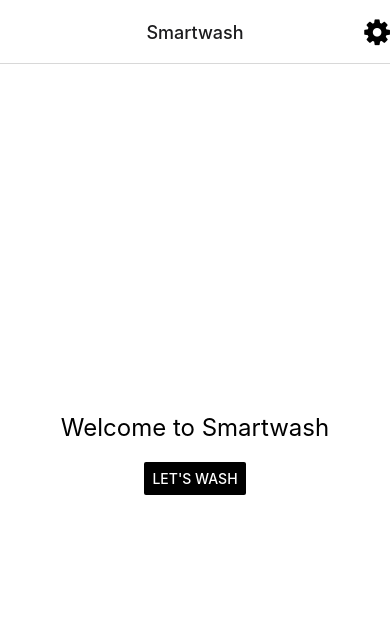
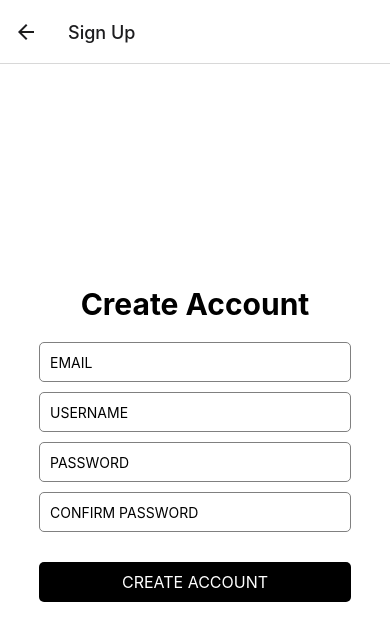
Before and after one commit to sunskywalk/Proiect-colectiv, a React Native app: screen /Signup in a window 390 px wide. Shown: the top 640 px of the page. Built offline with nearby package versions, Linux system fonts and the light colour scheme.

Commit message:
Mock-ups la login si sign up

```diff
--- a/App.js
+++ b/App.js
@@ -4,6 +4,8 @@ import { createNativeStackNavigator } from '@react-navigation/native-stack';
 import HomeScreen from './src/screens/HomeScreen';
 import SettingsScreen from './src/screens/SettingsScreen';
 import WashScreen from './src/screens/WashScreen';
+import LoginScreen from './src/screens/LoginScreen';
+import SignupScreen from './src/screens/SignupScreen';
 import AddClothesScreen from './src/screens/AddClothesScreen';
 import SelectClothesScreen from './src/screens/SelectClothesScreen';
 import { ThemeProvider } from './src/context/ThemeContext';
@@ -46,6 +48,20 @@ export default function App() {
             }}
           />
           <Stack.Screen
+            name="Login"
+            component={LoginScreen}
+            options={{
+              title: 'Login',
+            }}
+          />
+          <Stack.Screen
+            name="Signup"
+            component={SignupScreen}
+            options={{
+              title: 'Sign Up'
+            }}
+          />
+          <Stack.Screen
             name="AddClothes"
             component={AddClothesScreen}
             options={{
--- a/package.json
+++ b/package.json
@@ -9,12 +9,12 @@
     "web": "expo start --web"
   },
   "dependencies": {
-    "@expo/metro-runtime": "~3.1.3",
+    "@expo/metro-runtime": "~3.2.1",
     "@react-native-async-storage/async-storage": "^1.23.1",
     "@react-native-picker/picker": "^2.7.5",
     "@react-navigation/native": "^6.1.17",
     "@react-navigation/native-stack": "^6.9.26",
-    "expo": "^51.0.0",
+    "expo": "~51.0.7",
     "expo-status-bar": "~1.12.1",
     "i18next": "^23.11.3",
     "i18next-browser-languagedetector": "^7.2.1",
@@ -25,7 +25,7 @@
     "react-native": "^0.74.1",
     "react-native-dropdown-picker": "^5.4.6",
     "react-native-gesture-handler": "~2.16.1",
-    "react-native-reanimated": "^3.10.0",
+    "react-native-reanimated": "~3.10.1",
     "react-native-vector-icons": "^10.0.3",
     "react-native-web": "~0.19.6"
   },
--- a/src/screens/HomeScreen.js
+++ b/src/screens/HomeScreen.js
@@ -1,4 +1,3 @@
-// HomeScreen.js
 import React, { useContext } from 'react';
 import { View, Button, StyleSheet, Text } from 'react-native';
 import ThemeContext from '../context/ThemeContext';
@@ -7,13 +6,24 @@ export default function HomeScreen({ navigation }) {
   const { themeValue } = useContext(ThemeContext);
   const styles = getDynamicStyles(themeValue);
 
+  const handleLoginPress = () => {
+    navigation.navigate('Login');
+  };
+
   return (
     <View style={styles.container}>
       <Text style={styles.title}>Welcome to Smartwash</Text>
       <Button
         title="LET'S WASH"
         onPress={() => navigation.navigate('Wash')}
-        color={styles.button.backgroundColor}  // Use dynamic styles for button color
+        color={styles.button.backgroundColor}
+      />
+      {/* Add space between buttons */}
+      <View style={styles.buttonSpace} />
+      <Button
+        title="LOGIN"
+        onPress={handleLoginPress}
+        color={styles.button.backgroundColor}
       />
     </View>
   );
@@ -33,8 +43,12 @@ function getDynamicStyles(themeValue) {
       marginBottom: 20,
     },
     button: {
-      backgroundColor: themeValue === 'dark' ? '#fff' : '#000', // Invert button background color
-      color: themeValue === 'dark' ? '#000' : '#fff', // Invert text color
-    }
+      backgroundColor: themeValue === 'dark' ? '#fff' : '#000',
+      color: themeValue === 'dark' ? '#000' : '#fff',
+    },
+    // Define styles for the space between buttons
+    buttonSpace: {
+      marginVertical: 10, // Adjust as needed
+    },
   });
 }
--- /dev/null
+++ b/src/screens/LoginScreen.js
@@ -0,0 +1,97 @@
+import React from 'react';
+import { SafeAreaView, StyleSheet, Text, TextInput, View, Pressable } from 'react-native';
+
+export default function LoginForm({ navigation }) {
+    const handleSignUp = () => {
+        // Navigate to SignupScreen.js
+        navigation.navigate('Signup');
+    };
+
+    return (
+        <SafeAreaView style={styles.container}>
+            <Text style={styles.title}>Login</Text>
+            <View style={styles.inputView}>
+                <TextInput
+                    style={styles.input}
+                    placeholder='EMAIL OR USERNAME'
+                    autoCorrect={false}
+                    autoCapitalize='none'
+                />
+                <TextInput
+                    style={styles.input}
+                    placeholder='PASSWORD'
+                    secureTextEntry
+                    autoCorrect={false}
+                    autoCapitalize='none'
+                />
+            </View>
+            <Pressable onPress={() => alert('Forgot Password?')}>
+                <Text style={styles.forgetText}>Forgot Password?</Text>
+            </Pressable>
+            <View style={styles.buttonView}>
+                <Pressable style={styles.button} onPress={() => alert('Login Successful!')}>
+                    <Text style={styles.buttonText}>LOGIN</Text>
+                </Pressable>
+            </View>
+            <Text style={styles.footerText}>
+                Don't Have an Account?
+                <Pressable onPress={handleSignUp}>
+                    <Text style={styles.signup}> Sign Up</Text>
+                </Pressable>
+            </Text>
+        </SafeAreaView>
+    );
+}
+
+const styles = StyleSheet.create({
+    container: {
+        flex: 1,
+        justifyContent: 'center',
+        alignItems: 'center',
+        backgroundColor: '#fff',
+    },
+    title: {
+        fontSize: 30,
+        fontWeight: 'bold',
+        marginBottom: 20,
+    },
+    inputView: {
+        width: '80%',
+        marginBottom: 20,
+    },
+    input: {
+        height: 40,
+        borderColor: 'gray',
+        borderWidth: 1,
+        borderRadius: 5,
+        marginBottom: 10,
+        paddingHorizontal: 10,
+    },
+    forgetText: {
+        fontSize: 12,
+        color: 'black',
+        marginBottom: 20,
+    },
+    buttonView: {
+        width: '80%',
+        marginBottom: 20,
+    },
+    button: {
+        backgroundColor: 'black',
+        height: 40,
+        borderRadius: 5,
+        justifyContent: 'center',
+        alignItems: 'center',
+    },
+    buttonText: {
+        color: '#fff',
+        fontSize: 16,
+    },
+    footerText: {
+        fontSize: 14,
+        color: 'gray',
+    },
+    signup: {
+        color: 'black',
+    },
+});
--- /dev/null
+++ b/src/screens/SignupScreen.js
@@ -0,0 +1,100 @@
+import React, { useState } from 'react';
+import { SafeAreaView, StyleSheet, Text, TextInput, View, Pressable } from 'react-native';
+
+export default function SignupScreen({ navigation }) {
+    const [password, setPassword] = useState('');
+    const [confirmPassword, setConfirmPassword] = useState('');
+
+    const handleCreateAccount = () => {
+        if (password !== confirmPassword) {
+            alert('Passwords do not match!');
+            return;
+        }
+        // Handle account creation logic
+        alert('Account Created!');
+    };
+
+    return (
+        <SafeAreaView style={styles.container}>
+            <Text style={styles.title}>Create Account</Text>
+            <View style={styles.inputView}>
+                <TextInput
+                    style={styles.input}
+                    placeholder='EMAIL'
+                    autoCorrect={false}
+                    autoCapitalize='none'
+                />
+                <TextInput
+                    style={styles.input}
+                    placeholder='USERNAME'
+                    autoCorrect={false}
+                    autoCapitalize='none'
+                />
+                <TextInput
+                    style={styles.input}
+                    placeholder='PASSWORD'
+                    secureTextEntry
+                    autoCorrect={false}
+                    autoCapitalize='none'
+                    value={password}
+                    onChangeText={setPassword}
+                />
+                <TextInput
+                    style={styles.input}
+                    placeholder='CONFIRM PASSWORD'
+                    secureTextEntry
+                    autoCorrect={false}
+                    autoCapitalize='none'
+                    value={confirmPassword}
+                    onChangeText={setConfirmPassword}
+                />
+            </View>
+            <View style={styles.buttonView}>
+                <Pressable style={styles.button} onPress={handleCreateAccount}>
+                    <Text style={styles.buttonText}>CREATE ACCOUNT</Text>
+                </Pressable>
+            </View>
+        </SafeAreaView>
+    );
+}
+
+const styles = StyleSheet.create({
+    container: {
+        flex: 1,
+        justifyContent: 'center',
+        alignItems: 'center',
+        backgroundColor: '#fff',
+    },
+    title: {
+        fontSize: 30,
+        fontWeight: 'bold',
+        marginBottom: 20,
+    },
+    inputView: {
+        width: '80%',
+        marginBottom: 20,
+    },
+    input: {
+        height: 40,
+        borderColor: 'gray',
+        borderWidth: 1,
+        borderRadius: 5,
+        marginBottom: 10,
+        paddingHorizontal: 10,
+    },
+    buttonView: {
+        width: '80%',
+        marginBottom: 20,
+    },
+    button: {
+        backgroundColor: 'black',
+        height: 40,
+        borderRadius: 5,
+        justifyContent: 'center',
+        alignItems: 'center',
+    },
+    buttonText: {
+        color: '#fff',
+        fontSize: 16,
+    },
+});
```
Also changed, not shown: 2 other files (tests, documents, lock files or other folders).
